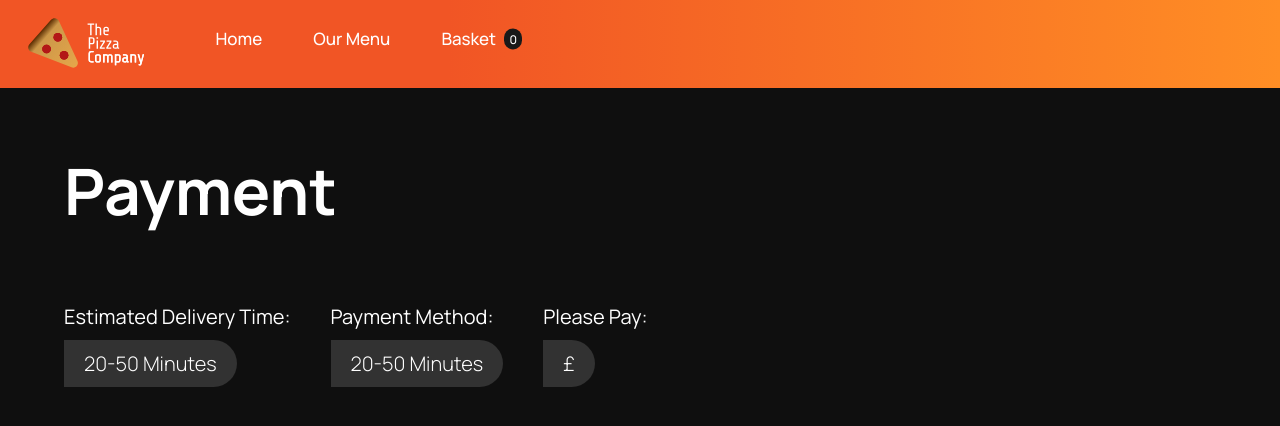
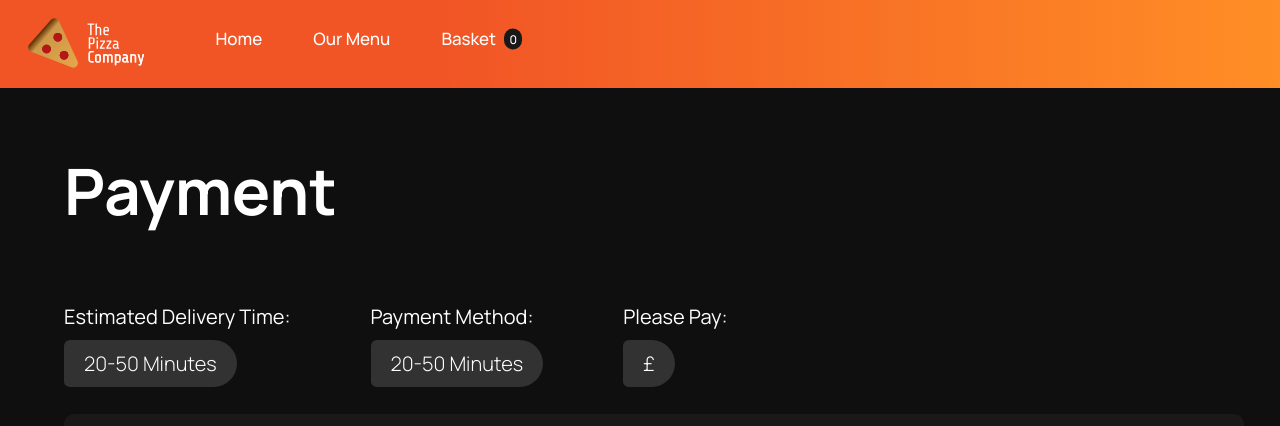
Before and after one commit to devVelocity/pizzaDeliveryProject, a Vue app: page /basket/payment in a window 1280 px wide. Shown: the top 426 px of the page. Built offline with nearby package versions, Linux system fonts and the light colour scheme.

Commit message:
paymentContainer started and left corner rounding on strong

```diff
--- a/src/assets/styles/global.css
+++ b/src/assets/styles/global.css
@@ -159,7 +159,9 @@ body.dark{
   --paymentStrongBackground: var(--gray2);
   --paymentStrongText: white;
 
-  --headingTitleColour: var(--orange1dark)
+  --headingTitleColour: var(--orange1dark);
+
+  --paymentOptionsContainer:  var(--gray)
 
 
 }
--- a/src/assets/styles/pages/payment.css
+++ b/src/assets/styles/pages/payment.css
@@ -18,8 +18,8 @@
     padding: 10px;
     border-radius: 40px;
     padding-left: 20px; padding-right: 20px;
-    border-bottom-left-radius: 0px;
-    border-top-left-radius: 0px;
+    border-bottom-left-radius: 10px;
+    border-top-left-radius: 10px;
     font-weight: 300;
     display: inline-block;
     margin-top: 10px;
@@ -33,5 +33,13 @@
     min-height: 100px;
     display: flex;
     flex-wrap: wrap;
-    column-gap: 40px;
+    column-gap: 80px;
 }
+
+#paymentOptionsContainer{
+    background: rgb(25,25,25);
+    height: auto;
+    min-height: 100px;
+    background: var(--paymentOptionsContainer);
+    border-radius: 10px;
+}
```
